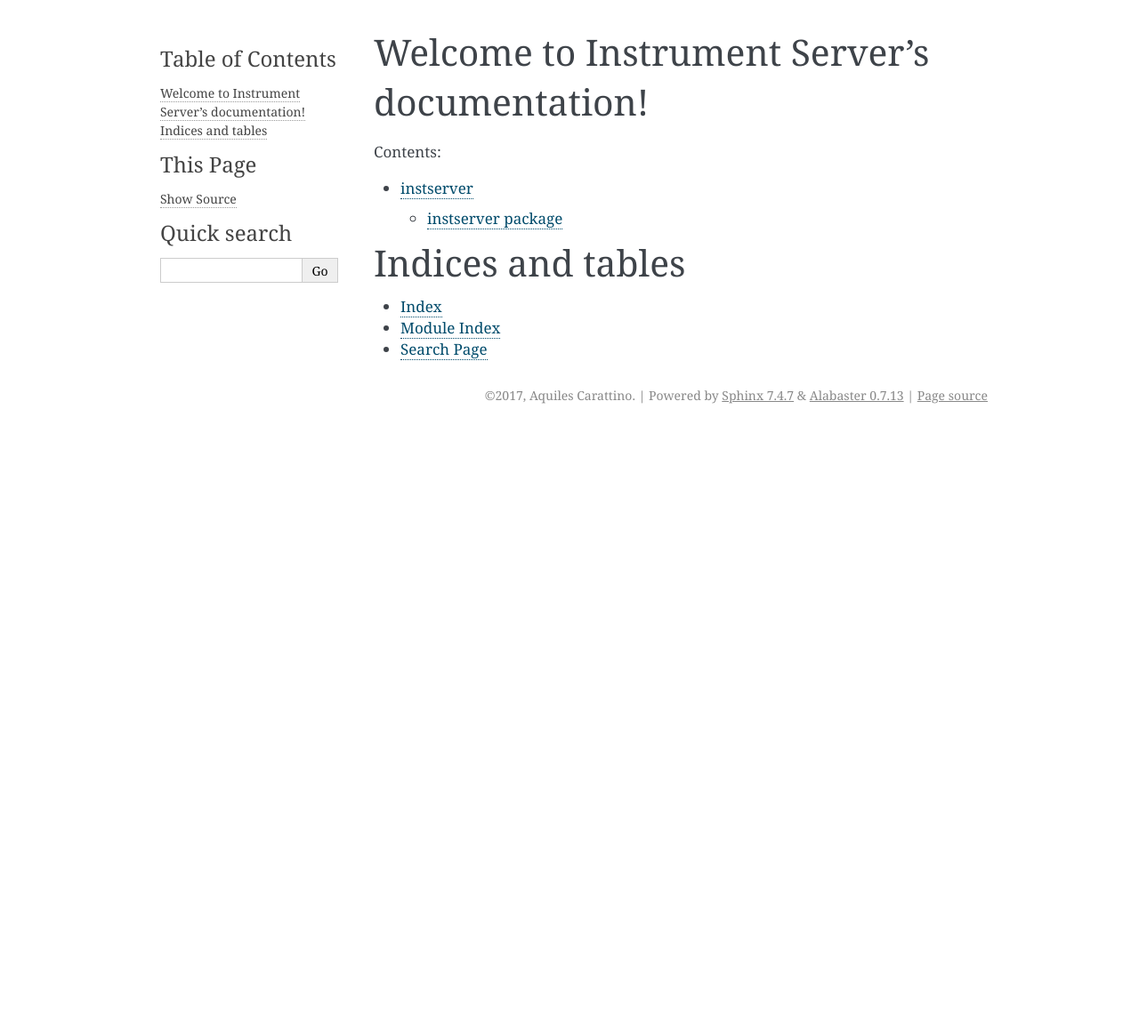
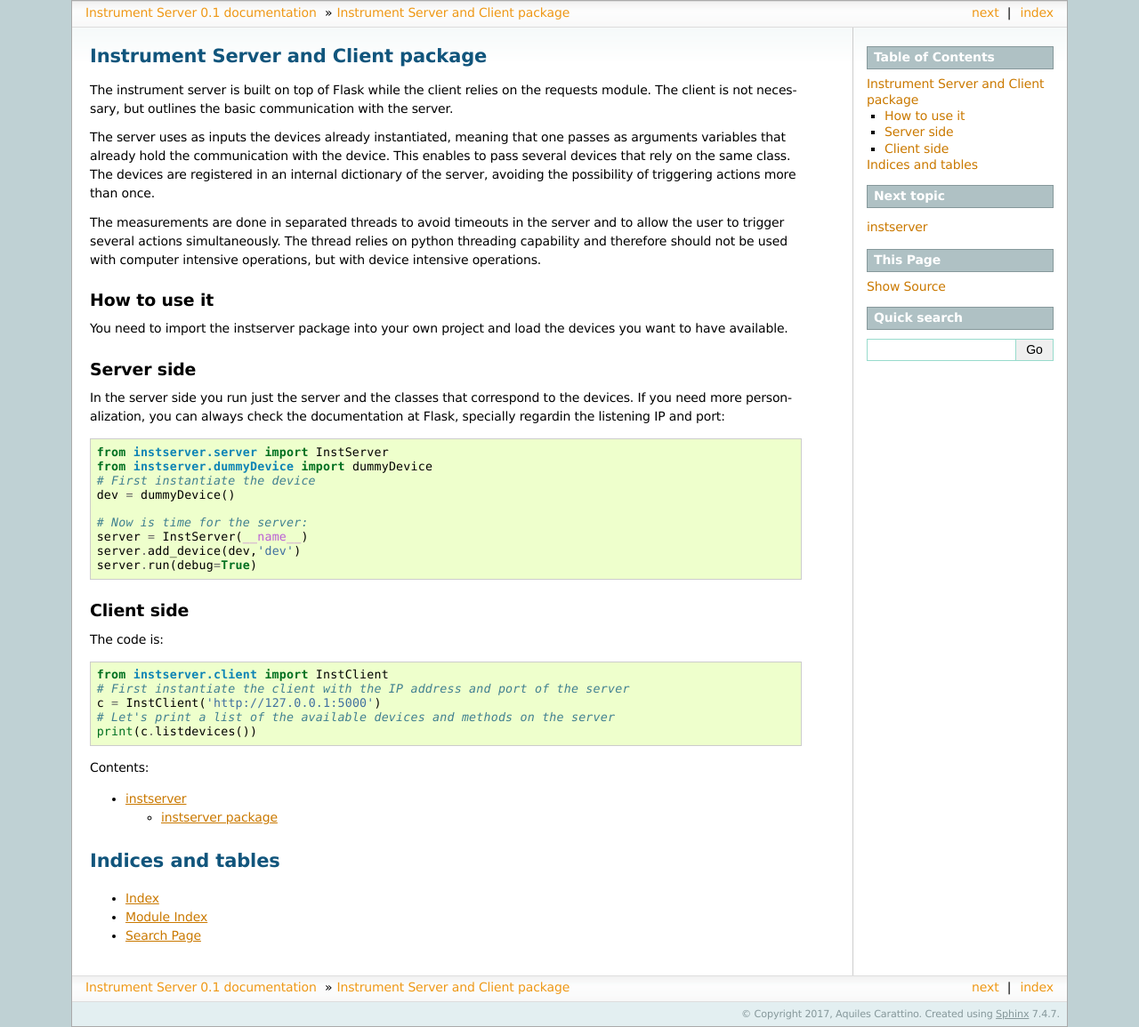
Before and after one commit to uetke/UUServer, a Sphinx documentation site: the page built from docs/source/index.rst, in a window 1280 px wide. Shown: the whole page at 89% size. Built offline with Sphinx 7.4.7, drawn with Linux system fonts in a browser that asks for light colours; formulas are drawn with MathJax 3; before the commit the page ends 900 px from its top, so only the background shows below that.

Commit message:
Heavy work on documentation

```diff
--- a/docs/source/conf.py
+++ b/docs/source/conf.py
@@ -86,7 +86,7 @@ todo_include_todos = True
 # The theme to use for HTML and HTML Help pages.  See the documentation for
 # a list of builtin themes.
 #
-html_theme = 'alabaster'
+html_theme = 'sphinxdoc'
 
 # Theme options are theme-specific and customize the look and feel of a theme
 # further.  For a list of options available for each theme, see the
@@ -177,3 +177,5 @@ epub_copyright = copyright
 
 # A list of files that should not be packed into the epub file.
 epub_exclude_files = ['search.html']
+
+show_authors = True
--- a/docs/source/index.rst
+++ b/docs/source/index.rst
@@ -3,8 +3,47 @@
    You can adapt this file completely to your liking, but it should at least
    contain the root `toctree` directive.
 
-Welcome to Instrument Server's documentation!
-=============================================
+Instrument Server and Client package
+====================================
+
+The instrument server is built on top of Flask while the client relies on the requests module. The client is not necessary, but outlines the basic communication with the server.
+
+The server uses as inputs the devices already instantiated, meaning that one passes as arguments variables that already hold the communication with the device. This enables to pass several devices that rely on the same class. The devices are registered in an internal dictionary of the server, avoiding the possibility of triggering actions more than once.
+
+The measurements are done in separated threads to avoid timeouts in the server and to allow the user to trigger several actions simultaneously. The thread relies on python threading capability and therefore should not be used with computer intensive operations, but with device intensive operations.
+
+==================
+How to use it
+==================
+
+You need to import the instserver package into your own project and load the devices you want to have available.
+
+==================
+Server side
+==================
+
+In the server side you run just the server and the classes that correspond to the devices. If you need more personalization, you can always check the documentation at Flask, specially regardin the listening IP and port::
+
+   from instserver.server import InstServer
+   from instserver.dummyDevice import dummyDevice
+   # First instantiate the device
+   dev = dummyDevice()
+
+   # Now is time for the server:
+   server = InstServer(__name__)
+   server.add_device(dev,'dev')
+   server.run(debug=True)
+
+==================
+Client side
+==================
+The code is::
+
+   from instserver.client import InstClient
+   # First instantiate the client with the IP address and port of the server
+   c = InstClient('http://127.0.0.1:5000')
+   # Let's print a list of the available devices and methods on the server
+   print(c.listdevices())
 
 .. toctree::
    :maxdepth: 2
```
